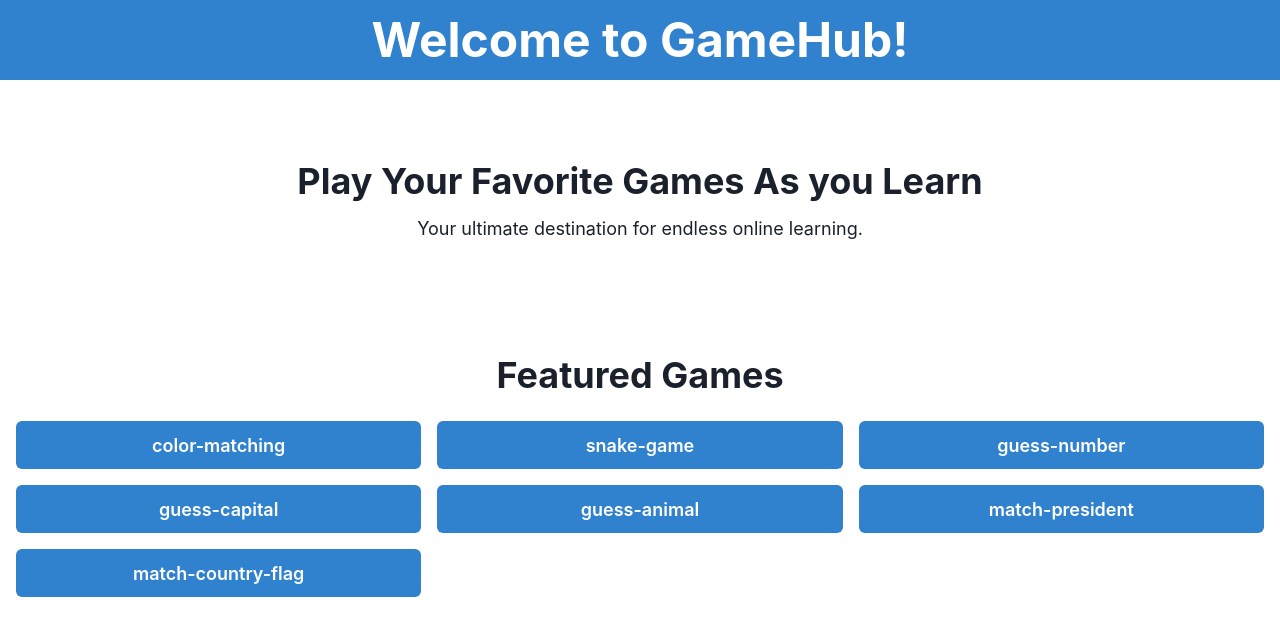
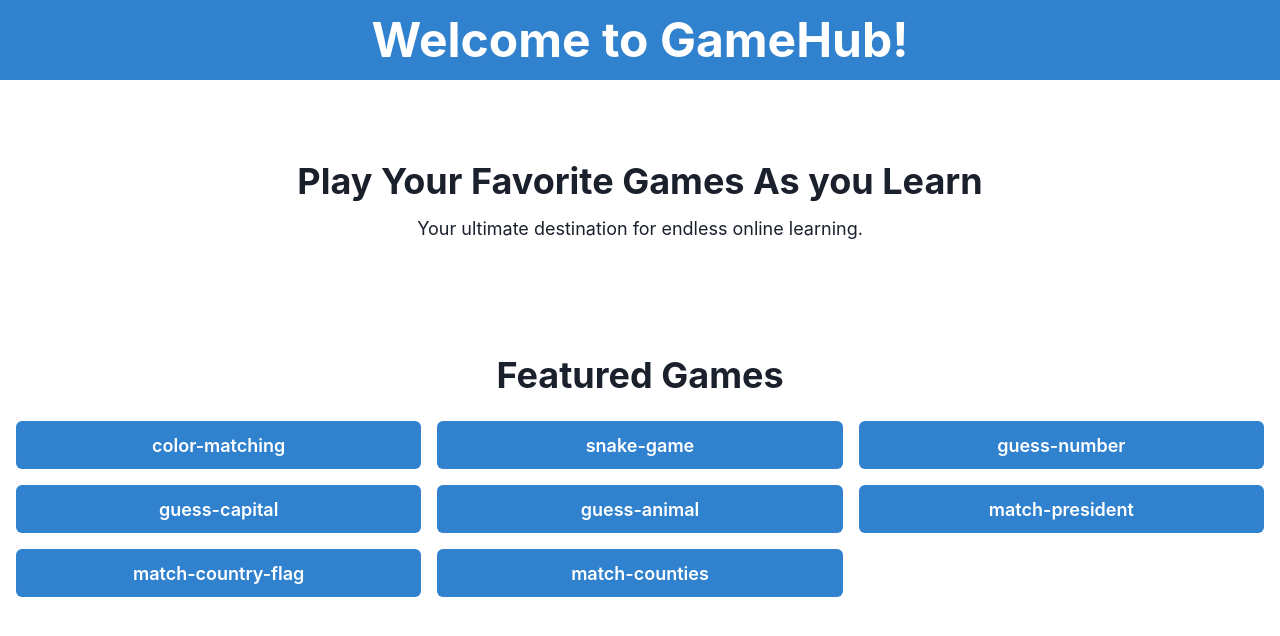
Before and after one commit to clinton-mwachia/react-games, a React (Vite) app: page / in a window 1280 px wide. Shown: the top 636 px of the page. Built offline with nearby package versions, Linux system fonts and the light colour scheme.

Commit message:
added match kenyan counties route to home page

```diff
--- a/src/views/home/Home.jsx
+++ b/src/views/home/Home.jsx
@@ -14,6 +14,7 @@ const Home = () => {
     { to: "/guess-animal", name: "guess-animal" },
     { to: "/match-president", name: "match-president" },
     { to: "/match-country-flags", name: "match-country-flag" },
+    { to: "/match-counties", name: "match-counties" },
   ];
   return (
     <Box textAlign="center" fontSize="xl">
```
